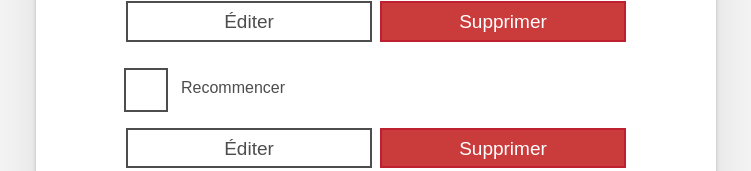
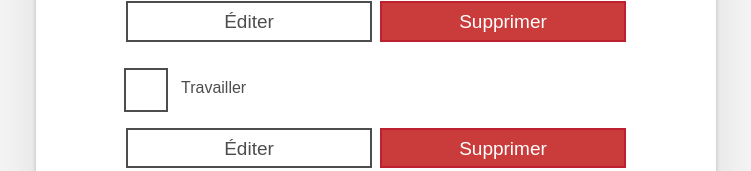
Before and after one commit to hesolean/MaPremiereAppliReact, a React (Create React App) app: page / in a window 1280 px wide. Shown: the part 629-800 px from the top of the page, without its empty margins (264-1015 px from the left). Built offline with nearby package versions, Linux system fonts and the light colour scheme.

Commit message:
remplacement de la liste des tâches par des props

```diff
--- a/src/App.js
+++ b/src/App.js
@@ -1,4 +1,5 @@
 import React from 'react';
+import Todo from './components/Todo';
 
 function App(props) {
   const subject = props.subject;
@@ -44,54 +45,11 @@ function App(props) {
         role="list"
         className="todo-list stack-large stack-exception"
         aria-labelledby="list-heading">
-        <li className="todo stack-small">
-          <div className="c-cb">
-            <input id="todo-0" type="checkbox" defaultChecked={true} />
-            <label className="todo-label" htmlFor="todo-0">
-              Manger
-            </label>
-          </div>
-          <div className="btn-group">
-            <button type="button" className="btn">
-              Éditer <span className="visually-hidden">Manger</span>
-            </button>
-            <button type="button" className="btn btn__danger">
-              Supprimer <span className="visually-hidden">Manger</span>
-            </button>
-          </div>
-        </li>
-        <li className="todo stack-small">
-          <div className="c-cb">
-            <input id="todo-1" type="checkbox" />
-            <label className="todo-label" htmlFor="todo-1">
-              Dormir
-            </label>
-          </div>
-          <div className="btn-group">
-            <button type="button" className="btn">
-              Éditer <span className="visually-hidden">Dormir</span>
-            </button>
-            <button type="button" className="btn btn__danger">
-              Supprimer <span className="visually-hidden">Dormir</span>
-            </button>
-          </div>
-        </li>
-        <li className="todo stack-small">
-          <div className="c-cb">
-            <input id="todo-2" type="checkbox" />
-            <label className="todo-label" htmlFor="todo-2">
-              Recommencer
-            </label>
-          </div>
-          <div className="btn-group">
-            <button type="button" className="btn">
-              Éditer <span className="visually-hidden">Recommencer</span>
-            </button>
-            <button type="button" className="btn btn__danger">
-              Supprimer <span className="visually-hidden">Recommencer</span>
-            </button>
-          </div>
-        </li>
+        <Todo name="Manger" completed={true} />
+        <Todo name="Dormir" completed={false} />
+        <Todo name="Travailler" completed={false} />
+        <Todo name="Jouer" completed={false} />
+
       </ul>
     </div>
   );
--- a/src/components/Todo.js
+++ b/src/components/Todo.js
@@ -1,6 +1,22 @@
 import React from "react";
-export default function Todo() {
+export default function Todo(props) {
+    console.log(props)
     return (
-
+        <li className="todo stack-small">
+            <div className="c-cb">
+            <input id="todo-0" type="checkbox" defaultChecked={props.completed} />
+                <label className="todo-label" htmlFor="todo-0">
+                {props.name}
+                </label>
+            </div>
+            <div className="btn-group">
+                <button type="button" className="btn">
+                Éditer <span className="visually-hidden">{props.name}</span>
+                </button>
+                <button type="button" className="btn btn__danger">
+                Supprimer <span className="visually-hidden">{props.name}</span>
+                </button>
+            </div>
+        </li>
     );
 }
```
